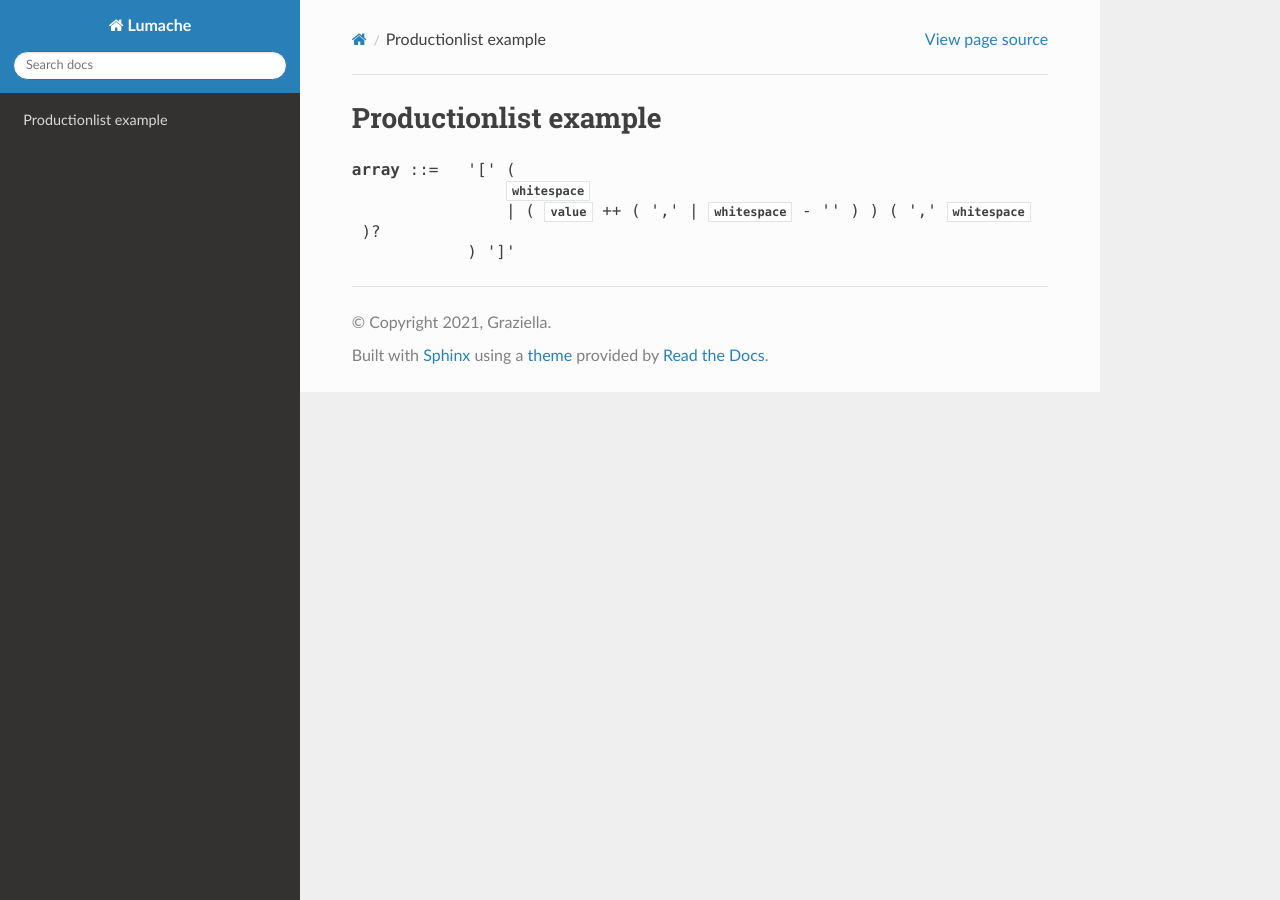
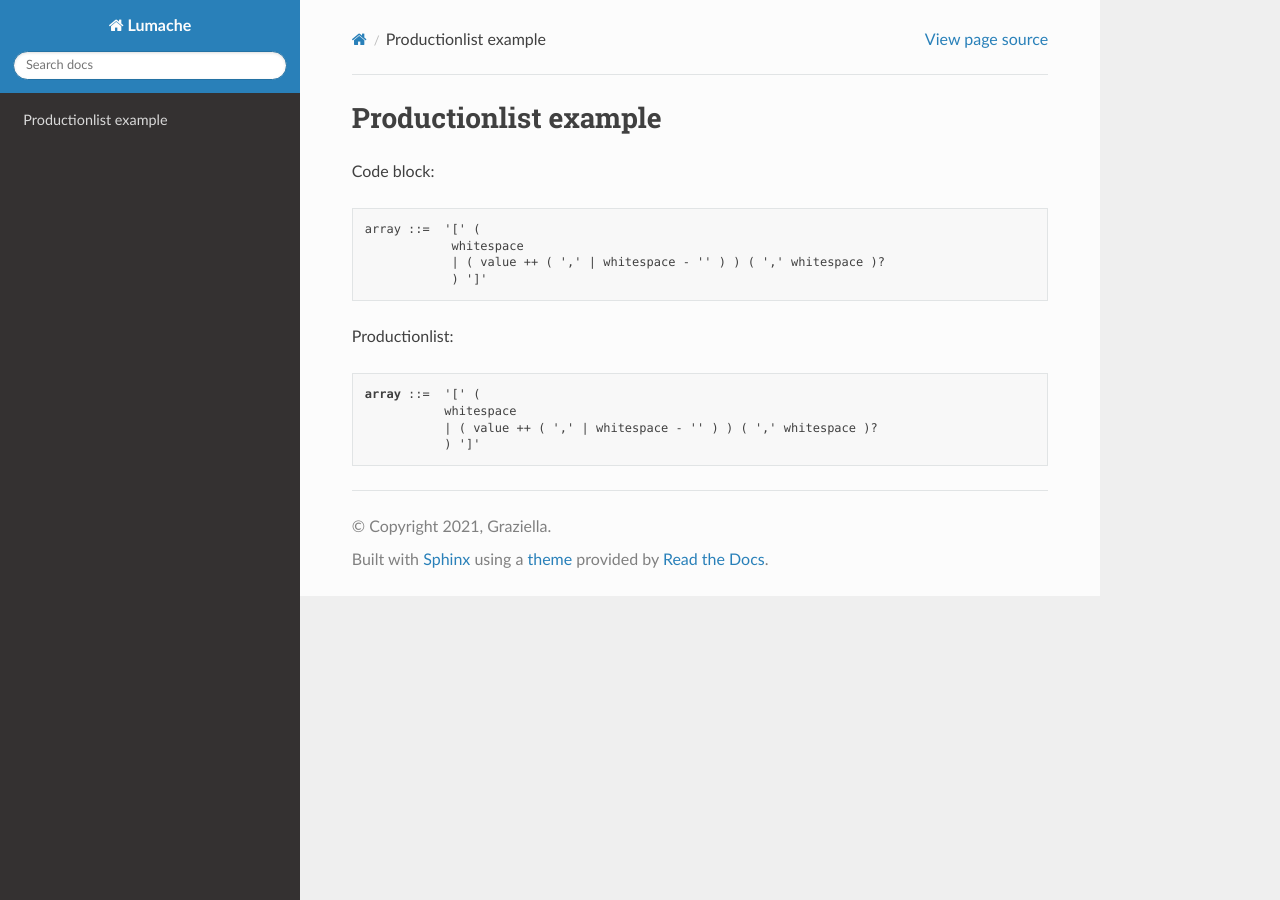
Before and after one commit to nineteendo/rtd-tutorial, a Sphinx documentation site: the page built from docs/source/index.rst, in a window 1280 px wide. Built offline with Sphinx 7.4.7 and the Read the Docs theme 3.1.0, drawn with Linux system fonts in a browser that asks for light colours.

Commit message:
Add code-block

```diff
--- a/docs/source/index.rst
+++ b/docs/source/index.rst
@@ -1,8 +1,21 @@
 Productionlist example
 ======================
 
-.. productionlist:: jsonyx-grammar
-   array:  '[' (
-        :      `whitespace`
-        :      | ( `value` ++ ( ',' | `whitespace` - '' ) ) ( ',' `whitespace` )?
-        :  ) ']'
+Code block:
+
+.. code-block:: none
+
+    array ::=  '[' (
+                whitespace
+                | ( value ++ ( ',' | whitespace - '' ) ) ( ',' whitespace )?
+                ) ']'
+
+Productionlist:
+
+.. container:: highlight
+
+    .. productionlist:: jsonyx-grammar
+         array: '[' (
+              : whitespace
+              : | ( value ++ ( ',' | whitespace - '' ) ) ( ',' whitespace )?
+              : ) ']'
```
